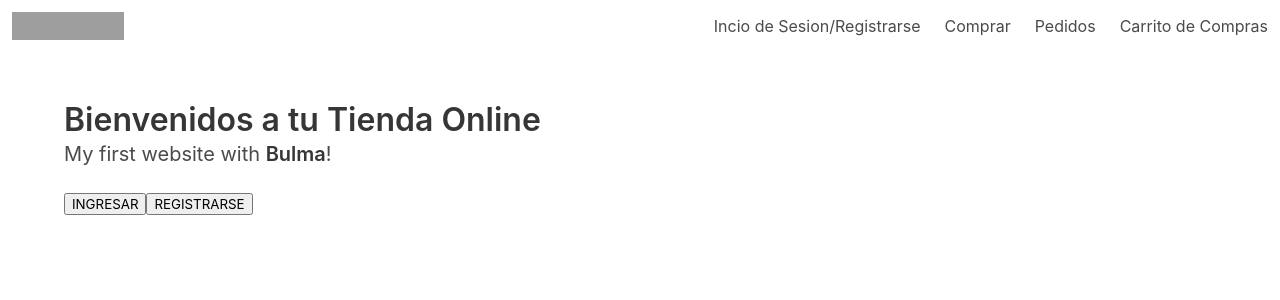
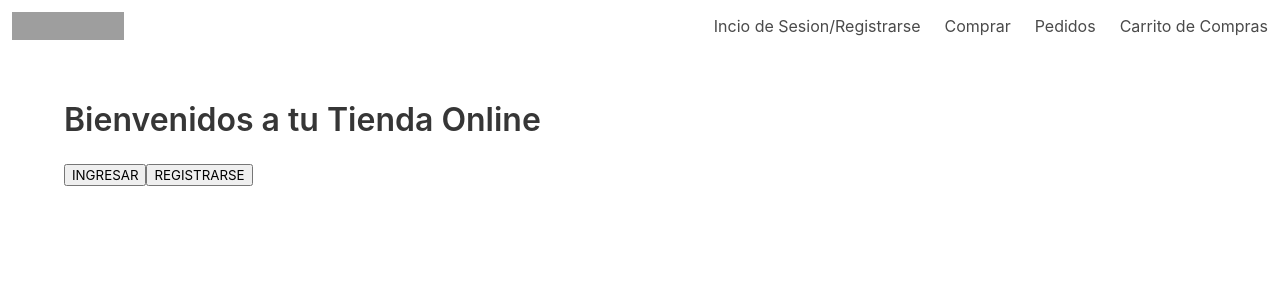
Before and after one commit to NashL/online-store-client, a React (Create React App) app: page / in a window 1280 px wide. Shown: the top 300 px of the page. Built offline with nearby package versions, Linux system fonts and the light colour scheme; grey boxes are pictures that could not be loaded.

Commit message:
removed package-lock-json

```diff
--- a/src/containers/Home.js
+++ b/src/containers/Home.js
@@ -18,9 +18,6 @@ class Home extends Component {
         <NavBar />
         <div className="container main-container">
         <h1 className="title">Bienvenidos a tu Tienda Online</h1>
-        <p className="subtitle">
-          My first website with <strong>Bulma</strong>!
-        </p>
         <button onClick={this.signInHandler}> INGRESAR</button>
         <button onClick={this.signUpHandler}> REGISTRARSE</button>
         </div>
```
Also changed, not shown: 2 other files (tests, documents, lock files or other folders).
